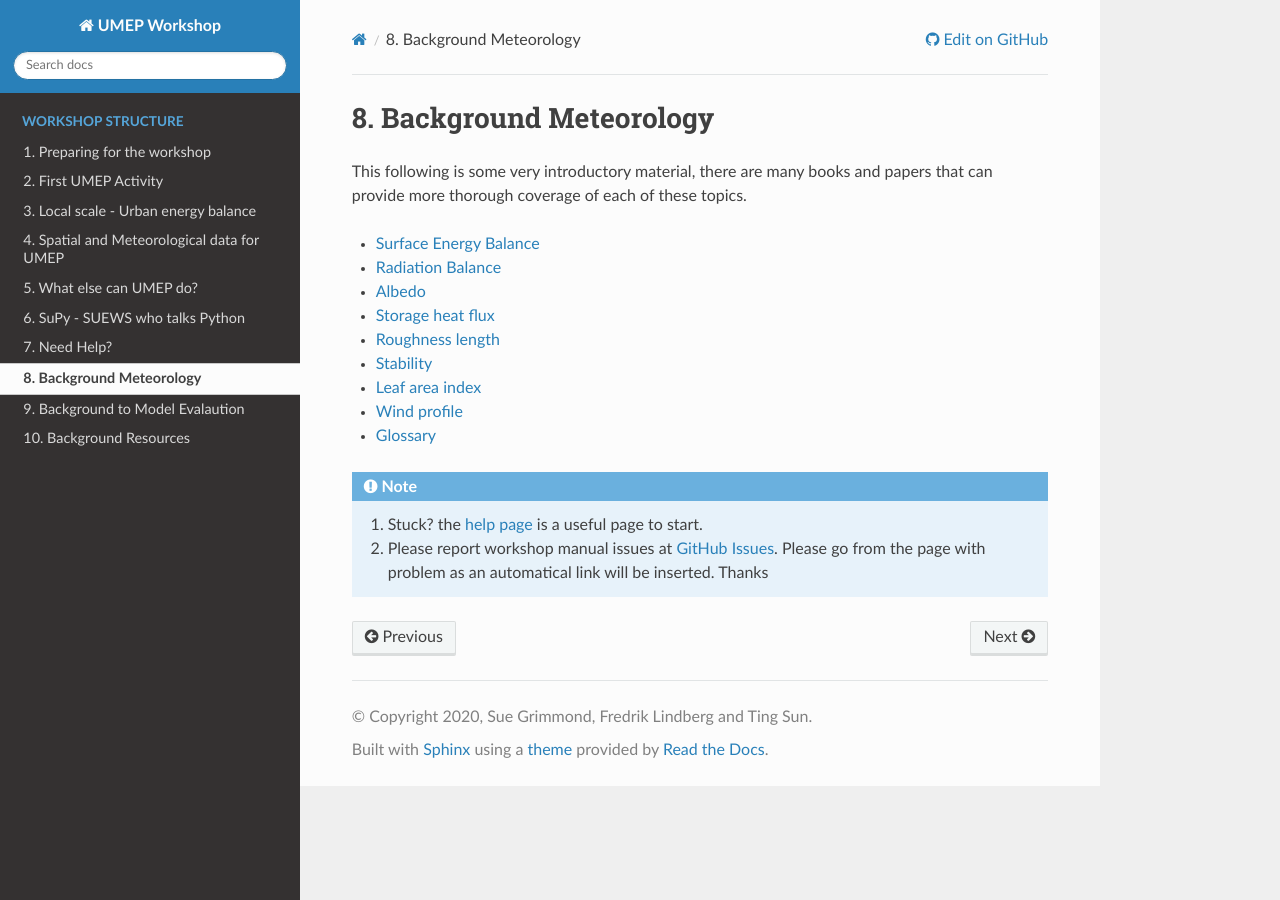
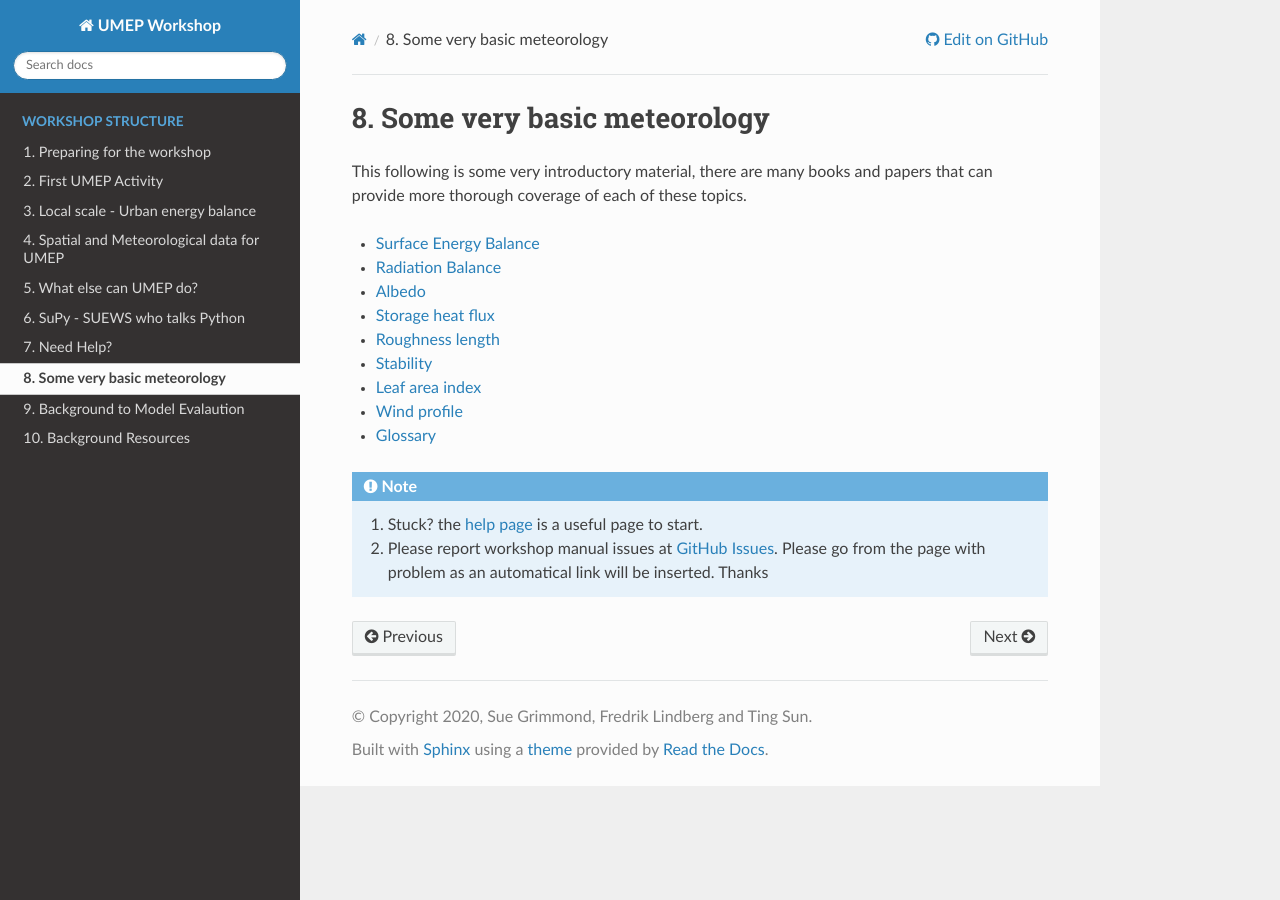
Before and after one commit to Urban-Meteorology-Reading/UMEP-Workshop, a Sphinx documentation site: the page built from source/BackGroundMet/BGM0.rst, in a window 1280 px wide. Built offline with Sphinx 7.4.7 and the Read the Docs theme 2.0.0, drawn with Linux system fonts in a browser that asks for light colours.

Commit message:
Update BGM0.rst

```diff
--- a/source/BackGroundMet/BGM0.rst
+++ b/source/BackGroundMet/BGM0.rst
@@ -1,7 +1,7 @@
 .. _BGM0_
 
-Background Meteorology
-----------------------
+Some very basic meteorology
+--------------------------
 
 This following is some very introductory material, there are many books and papers that can provide more thorough coverage of each of these topics.
 
```
